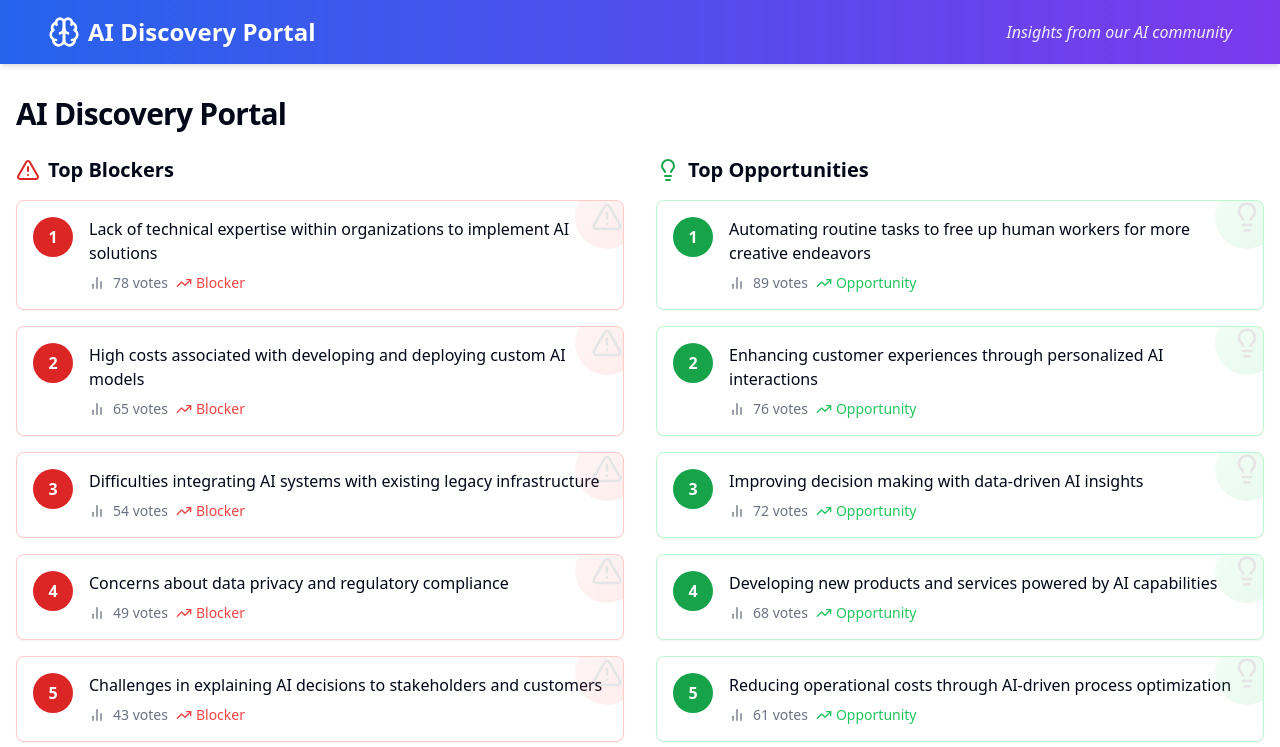
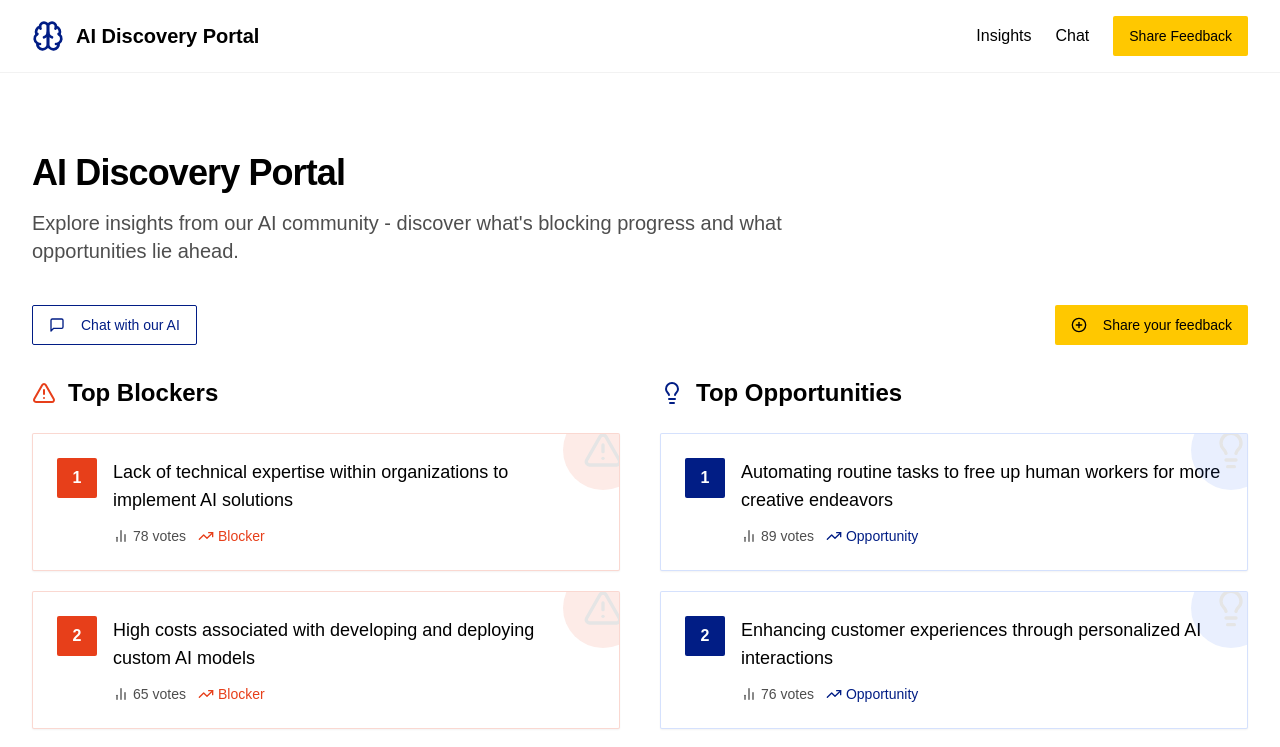
Before and after one commit to solita-internal/project-dis-25-booth-frontend, a React (Vite) app: page / in a window 1280 px wide. Shown: the top 747 px of the page. Built offline with nearby package versions, Linux system fonts and the light colour scheme.

Commit message:
Refactor: Apply Solita.fi styling and colors
Update the project's styling and color scheme to match the Solita.fi website.

```diff
--- a/src/components/Header.tsx
+++ b/src/components/Header.tsx
@@ -1,17 +1,39 @@
 
 import React from 'react';
-import { Brain } from 'lucide-react';
+import { Link } from 'react-router-dom';
+import { Brain, Menu, MessageSquare } from 'lucide-react';
+import { Button } from '@/components/ui/button';
 
 const Header: React.FC = () => {
   return (
-    <header className="w-full bg-gradient-to-r from-ai-blue to-ai-purple p-4 shadow-md">
-      <div className="container mx-auto flex items-center justify-between">
-        <div className="flex items-center space-x-2">
-          <Brain className="h-8 w-8 text-white" />
-          <h1 className="text-2xl font-bold text-white">AI Discovery Portal</h1>
-        </div>
-        <div className="hidden md:block">
-          <p className="text-white/90 italic">Insights from our AI community</p>
+    <header className="w-full bg-solita-white border-b border-solita-gray-light py-4 sticky top-0 z-50">
+      <div className="solita-container">
+        <div className="flex items-center justify-between">
+          <div className="flex items-center space-x-3">
+            <Brain className="h-8 w-8 text-solita-blue" />
+            <h1 className="text-xl font-bold text-solita-black">AI Discovery Portal</h1>
+          </div>
+
+          <div className="hidden md:flex items-center space-x-6">
+            <Link to="/" className="text-solita-black hover:text-solita-blue font-medium transition-colors">
+              Insights
+            </Link>
+            <Link to="/chat" className="text-solita-black hover:text-solita-blue font-medium transition-colors">
+              Chat
+            </Link>
+            <Button
+              variant="default"
+              className="bg-solita-yellow hover:bg-solita-yellow/90 text-solita-black"
+            >
+              Share Feedback
+            </Button>
+          </div>
+
+          <div className="md:hidden">
+            <Button variant="ghost" size="icon">
+              <Menu className="h-6 w-6" />
+            </Button>
+          </div>
         </div>
       </div>
     </header>
--- a/src/components/InsightCard.tsx
+++ b/src/components/InsightCard.tsx
@@ -16,40 +16,42 @@ const InsightCard: React.FC<InsightCardProps> = ({ insight, rank, className }) =
   return (
     <div
       className={cn(
-        "relative overflow-hidden rounded-lg border p-4 shadow-sm transition-all hover:shadow-md",
-        isBlocker ? "border-red-200 bg-white" : "border-green-200 bg-white",
+        "relative overflow-hidden rounded-md border p-6 shadow-sm transition-all hover:shadow-md",
+        isBlocker ? "border-solita-red/20 bg-white" : "border-solita-blue-light/20 bg-white",
         className
       )}
     >
       <div className={cn(
-        "absolute -right-4 -top-4 flex h-16 w-16 items-center justify-center rounded-full bg-gradient-to-br opacity-10",
-        isBlocker ? "from-red-300 to-red-500" : "from-green-300 to-green-500"
+        "absolute -right-6 -top-6 flex h-20 w-20 items-center justify-center rounded-full opacity-10",
+        isBlocker ? "bg-solita-red" : "bg-solita-blue-light"
       )}>
         {isBlocker ? (
-          <AlertTriangle className="h-8 w-8" />
+          <AlertTriangle className="h-10 w-10" />
         ) : (
-          <Lightbulb className="h-8 w-8" />
+          <Lightbulb className="h-10 w-10" />
         )}
       </div>
 
       <div className="flex items-start space-x-4">
         <div className={cn(
-          "flex h-10 w-10 shrink-0 items-center justify-center rounded-full font-bold text-white",
-          isBlocker ? "bg-ai-red" : "bg-ai-green"
+          "flex h-10 w-10 shrink-0 items-center justify-center rounded-md font-bold text-white",
+          isBlocker ? "bg-solita-red" : "bg-solita-blue"
         )}>
           {rank}
         </div>
 
-        <div className="space-y-2">
-          <p className="text-md font-medium">{insight.content}</p>
+        <div className="space-y-3">
+          <p className="text-lg font-medium text-solita-black">{insight.content}</p>
 
-          <div className="flex items-center space-x-2 text-sm text-gray-500">
-            <BarChart2 className="h-4 w-4" />
-            <span>{insight.votes} votes</span>
+          <div className="flex items-center space-x-3 text-sm text-solita-gray-dark">
+            <div className="flex items-center space-x-1">
+              <BarChart2 className="h-4 w-4" />
+              <span>{insight.votes} votes</span>
+            </div>
 
             <div className={cn(
               "flex items-center space-x-1",
-              isBlocker ? "text-red-500" : "text-green-500"
+              isBlocker ? "text-solita-red" : "text-solita-blue"
             )}>
               <TrendingUp className="h-4 w-4" />
               <span>{isBlocker ? "Blocker" : "Opportunity"}</span>
--- a/src/components/InsightSection.tsx
+++ b/src/components/InsightSection.tsx
@@ -14,17 +14,17 @@ const InsightSection: React.FC<InsightSectionProps> = ({ title, insights, type }
   const isBlocker = type === 'blocker';
 
   return (
-    <div className="space-y-4">
-      <div className="flex items-center space-x-2">
+    <div className="space-y-6">
+      <div className="flex items-center space-x-3">
         {isBlocker ? (
-          <AlertTriangle className="h-6 w-6 text-ai-red" />
+          <AlertTriangle className="h-6 w-6 text-solita-red" />
         ) : (
-          <Lightbulb className="h-6 w-6 text-ai-green" />
+          <Lightbulb className="h-6 w-6 text-solita-blue" />
         )}
-        <h2 className="text-xl font-bold">{title}</h2>
+        <h2 className="text-2xl font-bold text-solita-black">{title}</h2>
       </div>
 
-      <div className="grid gap-4 md:grid-cols-1 lg:grid-cols-1">
+      <div className="grid gap-5 md:grid-cols-1 lg:grid-cols-1">
         {insights.map((insight, index) => (
           <InsightCard
             key={insight.id}
--- a/src/index.css
+++ b/src/index.css
@@ -1,3 +1,4 @@
+
 @tailwind base;
 @tailwind components;
 @tailwind utilities;
@@ -5,80 +6,74 @@
 @layer base {
   :root {
     --background: 0 0% 100%;
-    --foreground: 222.2 84% 4.9%;
+    --foreground: 0 0% 0%;
 
     --card: 0 0% 100%;
-    --card-foreground: 222.2 84% 4.9%;
+    --card-foreground: 0 0% 0%;
 
     --popover: 0 0% 100%;
-    --popover-foreground: 222.2 84% 4.9%;
+    --popover-foreground: 0 0% 0%;
 
-    --primary: 222.2 47.4% 11.2%;
-    --primary-foreground: 210 40% 98%;
+    --primary: 226 97% 26%;
+    --primary-foreground: 0 0% 100%;
 
-    --secondary: 210 40% 96.1%;
-    --secondary-foreground: 222.2 47.4% 11.2%;
+    --secondary: 0 0% 95%;
+    --secondary-foreground: 0 0% 30%;
 
-    --muted: 210 40% 96.1%;
-    --muted-foreground: 215.4 16.3% 46.9%;
+    --muted: 0 0% 95%;
+    --muted-foreground: 0 0% 53%;
 
-    --accent: 210 40% 96.1%;
-    --accent-foreground: 222.2 47.4% 11.2%;
+    --accent: 226 97% 26%;
+    --accent-foreground: 0 0% 100%;
 
-    --destructive: 0 84.2% 60.2%;
-    --destructive-foreground: 210 40% 98%;
+    --destructive: 9 84% 50%;
+    --destructive-foreground: 0 0% 100%;
 
-    --border: 214.3 31.8% 91.4%;
-    --input: 214.3 31.8% 91.4%;
-    --ring: 222.2 84% 4.9%;
+    --border: 0 0% 89%;
+    --input: 0 0% 89%;
+    --ring: 226 97% 26%;
 
-    --radius: 0.5rem;
+    --radius: 0.25rem;
 
     --sidebar-background: 0 0% 98%;
-
     --sidebar-foreground: 240 5.3% 26.1%;
-
     --sidebar-primary: 240 5.9% 10%;
-
     --sidebar-primary-foreground: 0 0% 98%;
-
     --sidebar-accent: 240 4.8% 95.9%;
-
     --sidebar-accent-foreground: 240 5.9% 10%;
-
     --sidebar-border: 220 13% 91%;
-
     --sidebar-ring: 217.2 91.2% 59.8%;
   }
 
   .dark {
-    --background: 222.2 84% 4.9%;
-    --foreground: 210 40% 98%;
+    --background: 0 0% 0%;
+    --foreground: 0 0% 100%;
 
-    --card: 222.2 84% 4.9%;
-    --card-foreground: 210 40% 98%;
+    --card: 0 0% 0%;
+    --card-foreground: 0 0% 100%;
 
-    --popover: 222.2 84% 4.9%;
-    --popover-foreground: 210 40% 98%;
+    --popover: 0 0% 0%;
+    --popover-foreground: 0 0% 100%;
 
-    --primary: 210 40% 98%;
-    --primary-foreground: 222.2 47.4% 11.2%;
+    --primary: 226 97% 26%;
+    --primary-foreground: 0 0% 100%;
 
-    --secondary: 217.2 32.6% 17.5%;
-    --secondary-foreground: 210 40% 98%;
+    --secondary: 0 0% 12%;
+    --secondary-foreground: 0 0% 100%;
 
-    --muted: 217.2 32.6% 17.5%;
-    --muted-foreground: 215 20.2% 65.1%;
+    --muted: 0 0% 12%;
+    --muted-foreground: 0 0% 63%;
 
-    --accent: 217.2 32.6% 17.5%;
-    --accent-foreground: 210 40% 98%;
+    --accent: 226 97% 26%;
+    --accent-foreground: 0 0% 100%;
 
-    --destructive: 0 62.8% 30.6%;
-    --destructive-foreground: 210 40% 98%;
+    --destructive: 9 84% 50%;
+    --destructive-foreground: 0 0% 100%;
 
-    --border: 217.2 32.6% 17.5%;
-    --input: 217.2 32.6% 17.5%;
-    --ring: 212.7 26.8% 83.9%;
+    --border: 0 0% 20%;
+    --input: 0 0% 20%;
+    --ring: 226 97% 56%;
+
     --sidebar-background: 240 5.9% 10%;
     --sidebar-foreground: 240 4.8% 95.9%;
     --sidebar-primary: 224.3 76.3% 48%;
@@ -96,6 +91,18 @@
   }
 
   body {
-    @apply bg-background text-foreground;
+    @apply bg-background text-foreground font-solita;
+  }
+
+  h1, h2, h3, h4, h5, h6 {
+    @apply font-solita font-bold;
   }
 }
+
+.solita-container {
+  @apply container max-w-7xl mx-auto px-4 sm:px-6 lg:px-8;
+}
+
+.solita-section {
+  @apply py-12 md:py-16 lg:py-20;
+}
--- a/src/pages/Index.tsx
+++ b/src/pages/Index.tsx
@@ -2,7 +2,7 @@
 import React from "react";
 import { Link } from "react-router-dom";
 import { Button } from "@/components/ui/button";
-import { MessageSquare } from "lucide-react";
+import { ArrowRight, MessageSquare, PlusCircle } from "lucide-react";
 import Header from "@/components/Header";
 import InsightSection from "@/components/InsightSection";
 import { mockInsights } from "@/data/mockData";
@@ -14,13 +14,34 @@ const Index = () => {
   return (
     <div className="min-h-screen bg-background">
       <Header />
-      <main className="container mx-auto px-4 py-8">
-        <div className="flex justify-between items-center mb-6">
-          <h1 className="text-3xl font-bold tracking-tight">AI Discovery Portal</h1>
-
+      <main className="solita-container solita-section">
+        <div className="mb-10 max-w-3xl">
+          <h1 className="text-4xl font-bold tracking-tight mb-4 text-solita-black">AI Discovery Portal</h1>
+          <p className="text-xl text-solita-gray-dark">
+            Explore insights from our AI community - discover what's blocking progress and what opportunities lie ahead.
+          </p>
         </div>
 
-        <div className="grid gap-8 md:grid-cols-2">
+        <div className="flex flex-col md:flex-row justify-between items-start mb-8 gap-6">
+          <Link to="/chat">
+            <Button
+              variant="outline"
+              className="border-solita-blue text-solita-blue hover:bg-solita-blue hover:text-white"
+            >
+              <MessageSquare className="mr-2 h-5 w-5" />
+              Chat with our AI
+            </Button>
+          </Link>
+
+          <Button
+            className="bg-solita-yellow hover:bg-solita-yellow/90 text-solita-black"
+          >
+            <PlusCircle className="mr-2 h-5 w-5" />
+            Share your feedback
+          </Button>
+        </div>
+
+        <div className="grid gap-10 md:grid-cols-2">
           <InsightSection
             title="Top Blockers"
             insights={blockers.slice(0, 5)}
@@ -32,6 +53,16 @@ const Index = () => {
             type="opportunity"
           />
         </div>
+
+        <div className="mt-12 text-center">
+          <Button
+            variant="link"
+            className="text-solita-blue hover:text-solita-blue-light text-lg"
+          >
+            View all insights
+            <ArrowRight className="ml-2 h-5 w-5" />
+          </Button>
+        </div>
       </main>
     </div>
   );
--- a/tailwind.config.ts
+++ b/tailwind.config.ts
@@ -63,13 +63,25 @@ export default {
 					border: 'hsl(var(--sidebar-border))',
 					ring: 'hsl(var(--sidebar-ring))'
 				},
-				// Custom colors for our AI insights portal
+				// Solita colors
+				solita: {
+					'black': '#000000',
+					'white': '#FFFFFF',
+					'gray-light': '#F2F2F2',
+					'gray': '#888888',
+					'gray-dark': '#4E4E4E',
+					'blue': '#011D85',
+					'blue-light': '#2D68F3',
+					'red': '#E73F1A',
+					'yellow': '#FFC800'
+				},
+				// Custom colors for our AI insights portal, now using Solita's palette
 				ai: {
-					'blue': '#2563eb',
-					'purple': '#7c3aed',
-					'red': '#dc2626',
-					'green': '#16a34a',
-					'gray': '#4b5563'
+					'blue': '#011D85',   // Solita blue
+					'purple': '#2D68F3', // Solita blue-light
+					'red': '#E73F1A',    // Solita red
+					'green': '#009639',  // Added a green for opportunities
+					'gray': '#4E4E4E'    // Solita gray-dark
 				}
 			},
 			borderRadius: {
@@ -103,6 +115,10 @@ export default {
 				'accordion-down': 'accordion-down 0.2s ease-out',
 				'accordion-up': 'accordion-up 0.2s ease-out',
 				'pulse-slow': 'pulse-slow 3s cubic-bezier(0.4, 0, 0.6, 1) infinite',
+			},
+			fontFamily: {
+				'sans': ['Arial', 'sans-serif'],
+				'solita': ['Arial', 'Helvetica', 'sans-serif'],
 			}
 		}
 	},
```
Also changed, not shown: src/pages/Chat.tsx (+13 -13 lines).
